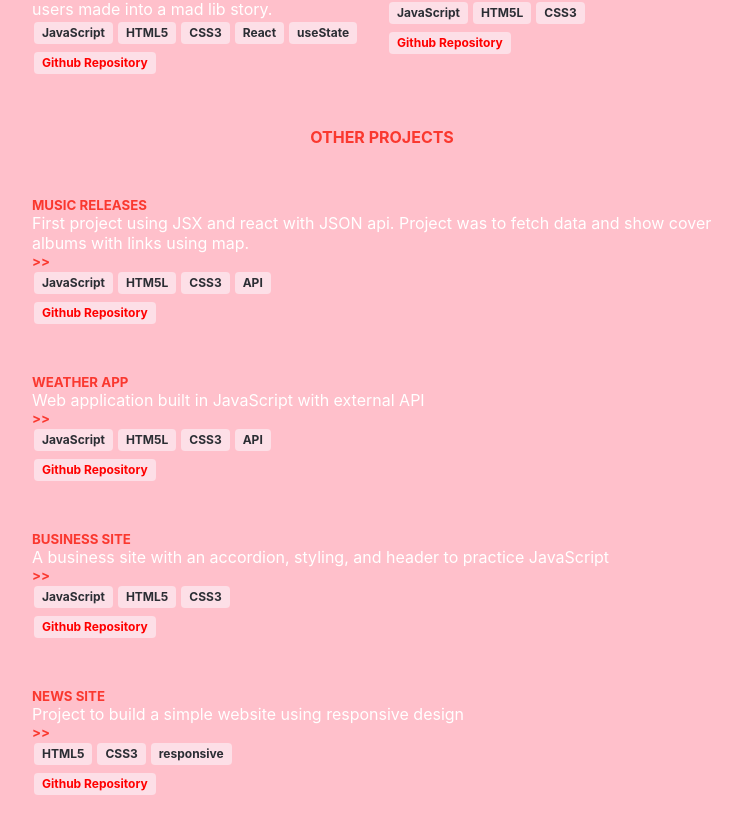
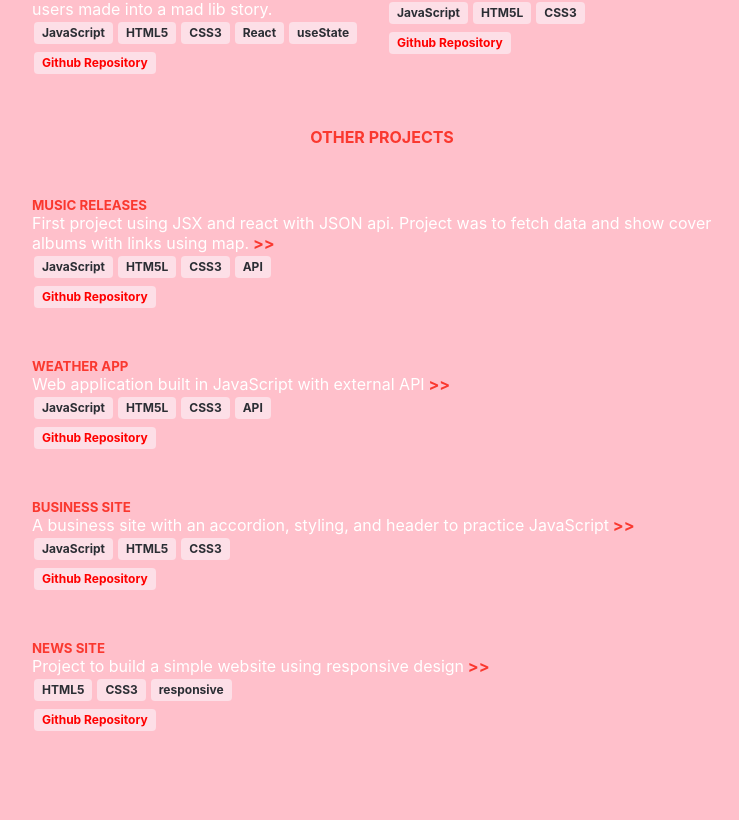
Before and after one commit to Technigo/project-react-portfolio, a React (Create React App) app: page / in a window 1280 px wide. Shown: the part 1977-2797 px from the top of the page, without its empty margins (258-997 px from the left). Built offline with nearby package versions, Linux system fonts and the light colour scheme.

Commit message:
span style

```diff
--- a/src/components/FeaturedProjects.js
+++ b/src/components/FeaturedProjects.js
@@ -67,7 +67,7 @@ export const FeaturedProjects = () => {
                 <h5>{project.title}</h5>
                 <p>
                   {project.description}
-                  <h5> &gt;&gt;</h5>
+                  <RedBoldSpan> &gt;&gt;</RedBoldSpan>
                 </p>
               </a>
             </div>
@@ -83,3 +83,9 @@ export const FeaturedProjects = () => {
 const OtherContent = styled.div`
   margin: 50px 0;
 `;
+
+const RedBoldSpan = styled.span`
+  color: #fa382f;
+  text-transform: uppercase;
+  font-weight: bold;
+`;
```
